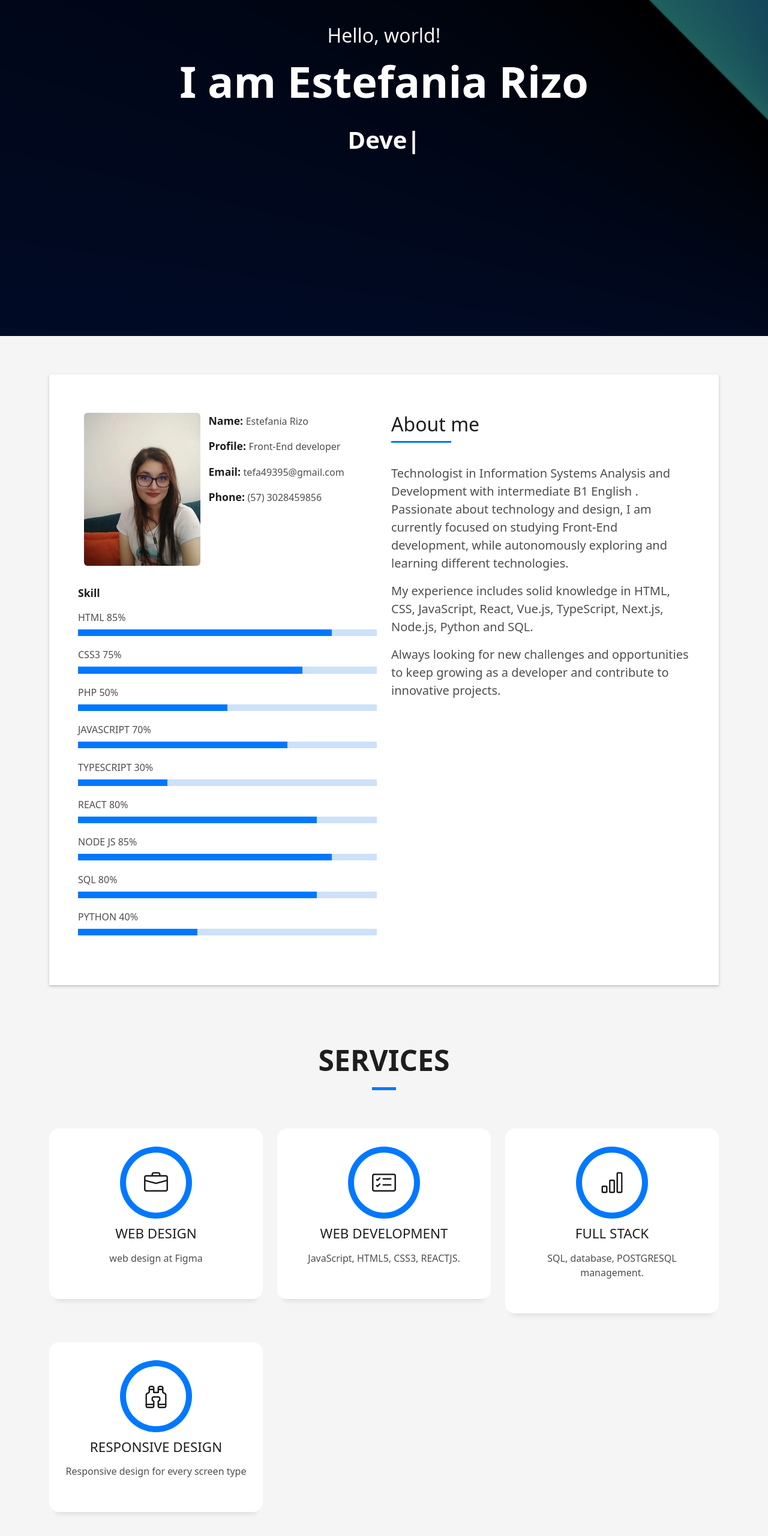
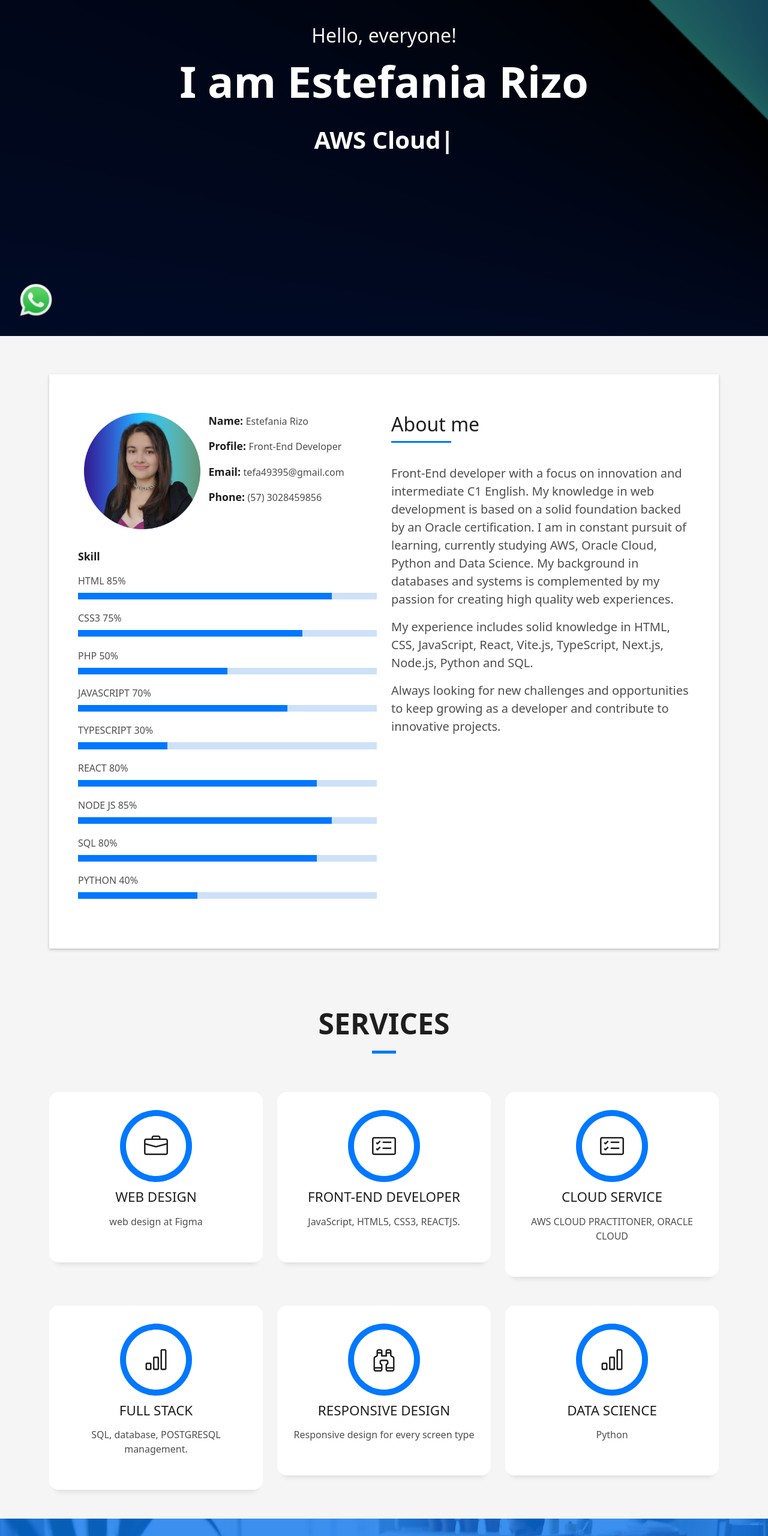
Before and after one commit to estefaniarizzo/myPortfolio, a plain HTML site: page index.html in a window 1280 px wide. Shown: the part 240-2800 px from the top of the page at 60% size. Drawn offline with Linux system fonts and the light colour scheme.

Commit message:
actualizacion

```diff
--- a/assets/css/style.css
+++ b/assets/css/style.css
@@ -22,7 +22,28 @@ h5,
 h6 {
   color: #1e1e1e;
 }
+/* Estilo básico para el contenedor del botón de WhatsApp */
+#whatsapp-container {
+  position: fixed;
+  bottom: 20px;
+  left: 20px;
+  z-index: 1000; /* Asegura que el botón esté en la parte superior */
+}
 
+/* Estilo para el botón de WhatsApp */
+#whatsapp-button {
+  padding: 10px;
+  background-color: transparent;
+  border: none;
+  cursor: pointer;
+  outline: none; /* Elimina el contorno predeterminado al hacer clic */
+}
+
+/* Estilo para la imagen del botón de WhatsApp */
+#whatsapp-button img {
+  width: 60px; /* Ajusta el tamaño de la imagen según sea necesario */
+  height: auto; /* Mantiene la proporción de la imagen */
+}
 a {
   color: #1e1e1e;
   text-decoration: none;
--- a/index.html
+++ b/index.html
@@ -5,7 +5,7 @@
   <meta charset="utf-8">
   <meta content="width=device-width, initial-scale=1.0" name="viewport">
 
-  <title>MyPortfolio Developer</title>
+  <title>EstefaDevs</title>
   <meta content="" name="description">
   <meta content="" name="keywords">
 
@@ -22,15 +22,26 @@
   <!-- Template Main CSS File -->
   <link href="assets/css/style.css" rel="stylesheet">
 
+  <script>
+    // Función para abrir WhatsApp en una nueva ventana
+    function openWhatsApp() {
+      window.open('https://api.whatsapp.com/send?phone=3028459856', '_blank');
+    }
+  </script>
+
 </head>
 
 <body>
-
+  <div id="whatsapp-container">
+    <button id="whatsapp-button" onclick="openWhatsApp()">
+      <img src="assets/img/logo_whatsapp.png" alt="WhatsApp">
+    </button>
+  </div>
   <!-- ======= Header ======= -->
   <header id="header" class="fixed-top">
     <div class="container d-flex align-items-center justify-content-between">
 
-      <h1 class="logo"><a href="index.html">MyPortfolio</a></h1>
+      <h1 class="logo"><a href="index.html">EstefaDevs Portfolio</a></h1>
 
 
       <nav id="navbar" class="navbar">
@@ -55,9 +66,9 @@
     <div class="hero-content display-table">
       <div class="table-cell">
         <div class="container">
-          <p class="display-6 color-d">Hello, world!</p>
+          <p class="display-6 color-d">Hello, everyone!</p>
           <h1 class="hero-title mb-4">I am Estefania Rizo</h1>
-          <p class="hero-subtitle"><span class="typed" data-typed-items="Designer, Developer, Freelancer, Full Stack"></span></p>
+          <p class="hero-subtitle"><span class="typed" data-typed-items="  Front-End Developer, AWS Cloud Practitioner , Oracle Cloud , Data Scientist, Python"></span></p>
 
         </div>
       </div>
@@ -77,13 +88,13 @@
                   <div class="row">
                     <div class="col-sm-6 col-md-5">
                       <div class="about-img">
-                        <img src="assets/img/img.png" class="img-fluid rounded b-shadow-a" alt="">
+                        <img src="assets/img/profile-pic 6.png" class="img-fluid rounded b-shadow-a" alt="">
                       </div>
                     </div>
                     <div class="col-sm-6 col-md-7">
                       <div class="about-info">
                         <p><span class="title-s">Name: </span> <span>Estefania Rizo</span></p>
-                        <p><span class="title-s">Profile: </span> <span>Front-End developer</span></p>
+                        <p><span class="title-s">Profile: </span> <span>Front-End Developer</span></p>
                         <p><span class="title-s">Email: </span> <span>tefa49395@gmail.com</span></p>
                         <p><span class="title-s">Phone: </span> <span>(57) 3028459856</span></p>
                       </div>
@@ -137,13 +148,14 @@
                       </h5>
                     </div>
                     <p class="lead">
-                      Technologist in Information Systems Analysis and Development with intermediate B1 English
-                      . Passionate about technology and design, I am currently focused on studying Front-End development,
-                      while autonomously exploring and learning different technologies.
+
+                      Front-End developer with a focus on innovation and intermediate C1 English. My knowledge in web development is based on a solid foundation backed by an Oracle certification. I am in constant pursuit of learning, currently studying AWS, Oracle Cloud, Python and Data Science.
+My background in databases and systems is complemented by my passion for creating high quality web experiences.
+
                     </p>
                     <p class="lead">
                       My experience includes solid knowledge in HTML, CSS,
-                      JavaScript, React, Vue.js, TypeScript, Next.js, Node.js, Python and SQL.
+                      JavaScript, React, Vite.js, TypeScript, Next.js, Node.js, Python and SQL.
                     </p>
                     <p class="lead">
                       Always looking for new challenges and opportunities to keep growing
@@ -181,7 +193,7 @@
                 <span class="ico-circle"><i class="bi bi-briefcase"></i></span>
               </div>
               <div class="service-content">
-                <h2 class="s-title">Web Design</h2>
+                <h2 class="s-title">WEB DESIGN</h2>
                 <p class="s-description text-center">
                   web design at Figma
                 </p>
@@ -194,9 +206,22 @@
                 <span class="ico-circle"><i class="bi bi-card-checklist"></i></span>
               </div>
               <div class="service-content">
-                <h2 class="s-title">Web Development</h2>
+                <h2 class="s-title">FRONT-END DEVELOPER</h2>
                 <p class="s-description text-center">
                   JavaScript, HTML5, CSS3, REACTJS.
+                </p>
+              </div>
+            </div>
+          </div>
+          <div class="col-md-4">
+            <div class="service-box">
+              <div class="service-ico">
+                <span class="ico-circle"><i class="bi bi-card-checklist"></i></span>
+              </div>
+              <div class="service-content">
+                <h2 class="s-title">CLOUD SERVICE</h2>
+                <p class="s-description text-center">
+                  AWS CLOUD PRACTITONER, ORACLE CLOUD
                 </p>
               </div>
             </div>
@@ -207,7 +232,7 @@
                 <span class="ico-circle"><i class="bi bi-bar-chart"></i></span>
               </div>
               <div class="service-content">
-                <h2 class="s-title">Full Stack</h2>
+                <h2 class="s-title">FULL STACK </h2>
                 <p class="s-description text-center">
                   SQL, database, POSTGRESQL management.
                 </p>
@@ -220,9 +245,22 @@
                 <span class="ico-circle"><i class="bi bi-binoculars"></i></span>
               </div>
               <div class="service-content">
-                <h2 class="s-title">Responsive Design</h2>
+                <h2 class="s-title">RESPONSIVE DESIGN</h2>
                 <p class="s-description text-center">
                   Responsive design for every screen type
+                </p>
+              </div>
+            </div>
+          </div>
+          <div class="col-md-4">
+            <div class="service-box">
+              <div class="service-ico">
+                <span class="ico-circle"><i class="bi bi-bar-chart"></i></span>
+              </div>
+              <div class="service-content">
+                <h2 class="s-title">DATA SCIENCE</h2>
+                <p class="s-description text-center">
+                  Python
                 </p>
               </div>
             </div>
```
Also changed, not shown: alurageek-details.html (+2 -2 lines), cartelera-details.html (+2 -2 lines), encriptador-details.html (+2 -2 lines), fashionfinds-details.html (+2 -2 lines), food-details.html (+2 -2 lines), form-js-details.html (+2 -2 lines), fruto-fruta.html (+2 -2 lines), mini-alura-details.html (+2 -2 lines), portfolio-details.html (+2 -2 lines), assets/img/logo_whatsapp.png (added), assets/img/profile-pic 6.png (added).
